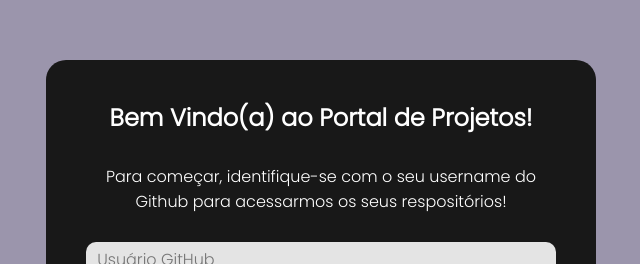
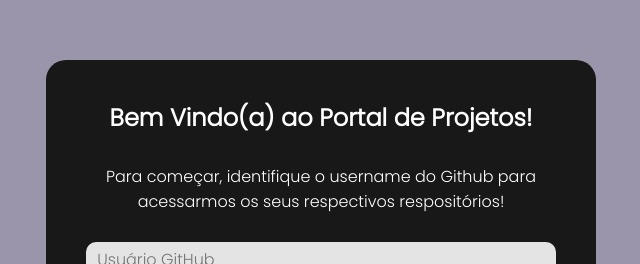
Before and after one commit to Biyosaki/project-Portal, a Next.js app in the folder client/: page / in a window 1280 px wide. Shown: the part 180-444 px from the top of the page, without its empty margins (319-959 px from the left). Built offline with nearby package versions, Linux system fonts and the light colour scheme.

Commit message:
Key Enter para ativar o botão 'Começar'

```diff
--- a/client/src/pages/index.jsx
+++ b/client/src/pages/index.jsx
@@ -29,23 +29,30 @@ export default function Home() {
   }
 
 
+
   return (
     <main className={style.container}>
       <div className={style.form} >
         <h2>Bem Vindo(a) ao Portal de Projetos!</h2>
-        <p>Para começar, identifique-se com o seu username do Github para acessarmos os seus respositórios!</p>
+        <p>Para começar, identifique o username do Github para acessarmos os seus respectivos respositórios!</p>
         <input
+          id="myInput"
           type="text"
           name="user-name"
           placeholder="Usuário GitHub"
           onChange={e => setUser(e.target.value)}
+          onKeyDown={e => {
+            if (e.key === 'Enter') {
+              submitUser();
+            }
+          }}
         />
         {alert ?
           <p className={style.alert}>Usuário não encontrado</p>
           : <></>
         }
 
-        <button onClick={() => submitUser()}>
+        <button id="myBtn" onClick={() => submitUser()}>
           Começar
         </button>
       </div>
```
